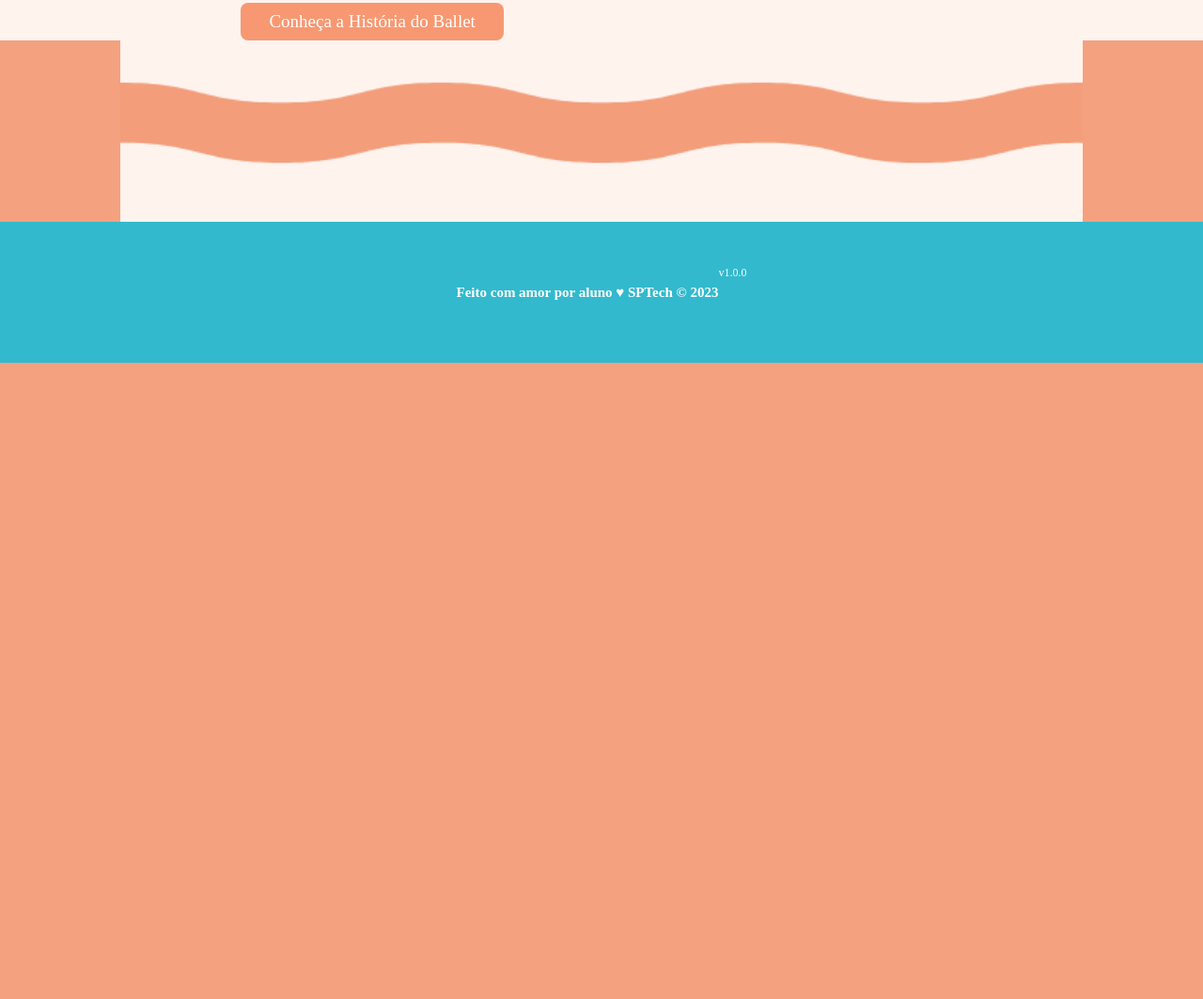
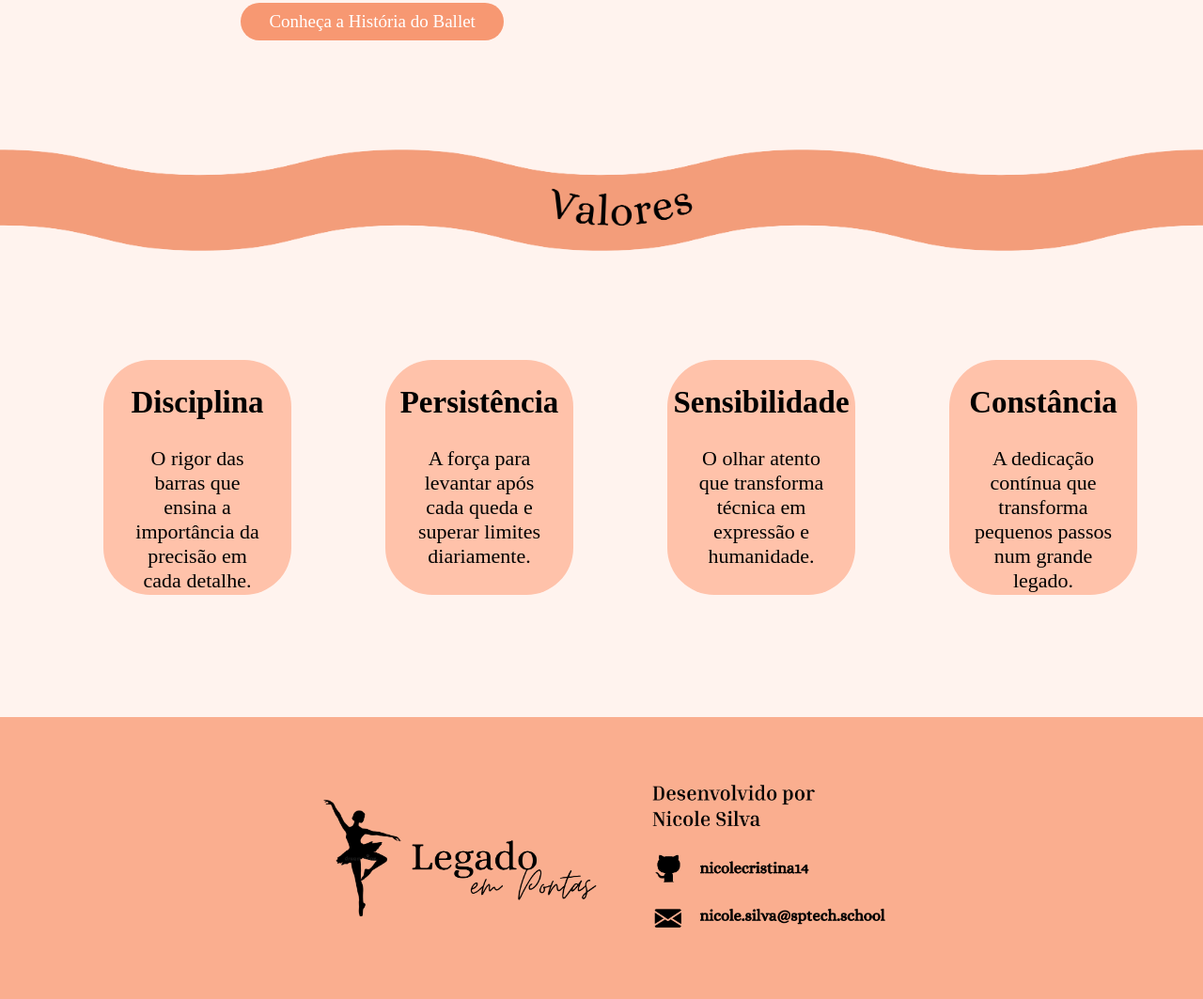
Before and after one commit to nicolecristina14/projeto-individual-legado-em-pontas, a website: page public/index.html in a window 1280 px wide. Shown: the part 1738-2801 px from the top of the page at 94% size. Before the commit the page ends 2124 px from the top, so only its background shows below. Drawn offline with nearby package versions, Linux system fonts and the light colour scheme; a web font is replaced by a local one.

Commit message:
tela sobre finalizada

```diff
--- a/public/css/estilo.css
+++ b/public/css/estilo.css
@@ -9,7 +9,7 @@ body {
   margin: 0;
   padding: 0;
   font-family: "Alice", serif;
-  background-color: #f4a180;
+  background-color: #fff3ee;
 }
 
 :root {
@@ -48,6 +48,7 @@ body {
 }
 
 .header {
+  background-color: #f4a180;
   display: flex;
   width: 100%;
   height: var(--tamanho-header);
@@ -189,18 +190,6 @@ body {
   align-items: center;
 }
 
-.valores {
-  width: 100%;
-  height: auto;
-}
-
-.valores img {
-  width: 80%;
-  height: auto;
-  display: block;
-  margin: 0 auto;
-}
-
 .p{
   font-family: "Alice", serif;
   margin-top: -250px;
@@ -234,22 +223,90 @@ body {
   width: auto;
   padding: 0 30px;
   color: white;
-  border-radius: 8px;
+  border-radius: 20px;
   background-color: #f79872;
   border: none;
   transition: background-color 0.3s ease;
   white-space: nowrap;
+  margin-bottom: 70px;
 }
 
 .botao:hover {
   background-color: #d67751;
 }
 
+#valores {
+  width: 100%;
+  height: 300px;
+  display: flex;
+  flex-direction: column;
+  background-size: cover;
+  background-position: center;
+}
+
+.valores img {
+  width: 100%;
+  height: auto;
+  display: flex;
+  margin: 0 auto;
+}
+
+.valores-formatados{
+ flex-direction: row;
+ display: flex;
+ gap: 100px;
+ background-color: #fff3ee;
+ padding: 50px;
+ margin: 20px;
+}
+
+.disciplina{
+  border-radius: 50px;
+  background-color: #ffc2aa;
+  margin-left: 40px;
+  width: 18%;
+  text-align: center;
+  height: 250px;
+  font-size: 22px;
+}
+
+.persistencia{
+  border-radius: 50px;
+  background-color: #ffc2aa;
+  width: 18%;
+  text-align: center;
+  height: 250px;
+  font-size: 22px;
+}
+
+.sensibilidade{
+  border-radius: 50px;
+  background-color: #ffc2aa;
+  text-align: center;
+  width: 18%;
+  height: 250px;
+  font-size: 22px;
+}
+
+.constancia{
+  border-radius: 50px;
+  background-color: #ffc2aa;
+  text-align: center;
+  width: 18%;
+  height: 250px;
+  font-size: 22px;
+}
+
+.valores-formatados p{
+  margin: 25px;
+}
+
 /* FOOTER */
 
-.footer {
-  background-color: #32b9cd;
-  height: 150px;
+#footer {
+  margin-top: 350px;
+  background-color: #faae8f;
+  height: 300px;
   color: #fff;
   display: flex;
   font-size: 15px;
@@ -258,6 +315,11 @@ body {
 .footer .container {
   justify-content: center;
   text-align: center;
+}
+
+.imagem img{
+  width: 100%;
+ margin-left: 0px;
 }
 
 .footer .container .version {
@@ -479,11 +541,3 @@ input {
   background-size: cover;
   animation-iteration-count: infinite;
 }
-
-@keyframes bell {
-  0%   {transform: rotate(25deg)}
-  25%  {transform: rotate(-25deg)}
-  50%  {transform: rotate(25deg)}
-  75%  {transform: rotate(-25deg)}
-  100% {transform: rotate(25deg)}
-}
--- a/public/index.html
+++ b/public/index.html
@@ -96,18 +96,44 @@
       </div>
     </div>
   </div>
-  <div class="valores">
-    <img src="../public/assets/imgs/valores.png" alt="">
-  </div>
   </div>
 
+  <section id="valores">
+    <div class="valores">
+      <img src="../public/assets/imgs/background-valores.png" alt="">
+    </div>
 
-  <div class="footer">
+    <div class="valores-formatados">
+      <div class="disciplina">
+        <h2>Disciplina</h2>
+        <p>O rigor das barras que ensina a importância da precisão em cada detalhe.</p>
+      </div>
+
+      <div class="persistencia">
+        <h2>Persistência</h2>
+        <p>A força para levantar após cada queda e superar limites diariamente.</p>
+      </div>
+
+      <div class="sensibilidade">
+        <h2>Sensibilidade</h2>
+        <p>O olhar atento que transforma técnica em expressão e humanidade.</p>
+      </div>
+
+      <div class="constancia">
+        <h2>Constância</h2>
+        <p>A dedicação contínua que transforma pequenos passos num grande legado.</p>
+      </div>
+    </div>
+
+  </section>
+
+  <section id="footer">
     <div class="container">
-      <h4>Feito com amor por aluno &hearts; SPTech &copy; 2023</h4>
-      <span class="version">v1.0.0</span>
+      <div class="imagem">
+        <img src="../public/assets/imgs/footer.png" alt="">
+      </div>
     </div>
-  </div>
+  </section>
 </body>
 
 </html>
```
Also changed, not shown: public/assets/imgs/background-historia.png (added), public/assets/imgs/background-valores.png (added), public/assets/imgs/footer.png (added), public/assets/imgs/growth_color.png (deleted), public/assets/imgs/lightbulb_color.png (deleted), public/assets/imgs/missao.png (deleted).
